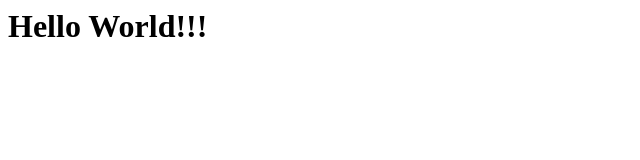
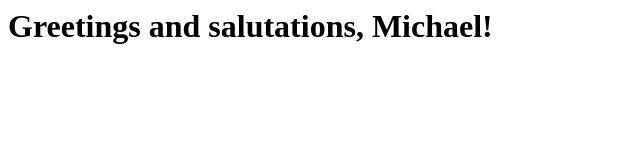
Before and after one commit to eapnelluvelil/eapnelluvelil.github.io, a plain HTML site: page index.html in a window 1280 px wide. Shown: the whole page, without its empty margins (0-640 px from the left). Drawn offline with Linux system fonts and the light colour scheme.

Commit message:
Updated index.html file

```diff
--- a/index.html
+++ b/index.html
@@ -1 +1 @@
-<h1>Hello World!!!</h1>
+<h1>Greetings and salutations, Michael!</h1>
```
